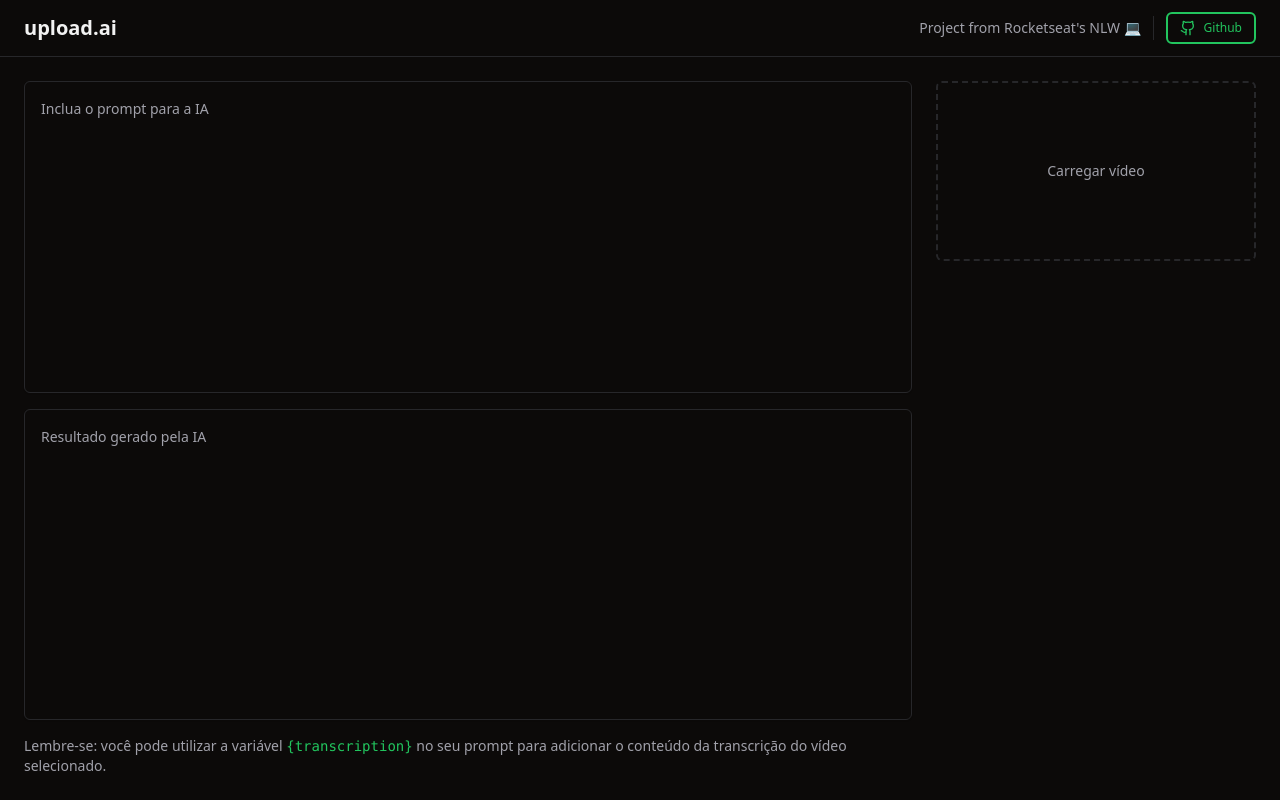
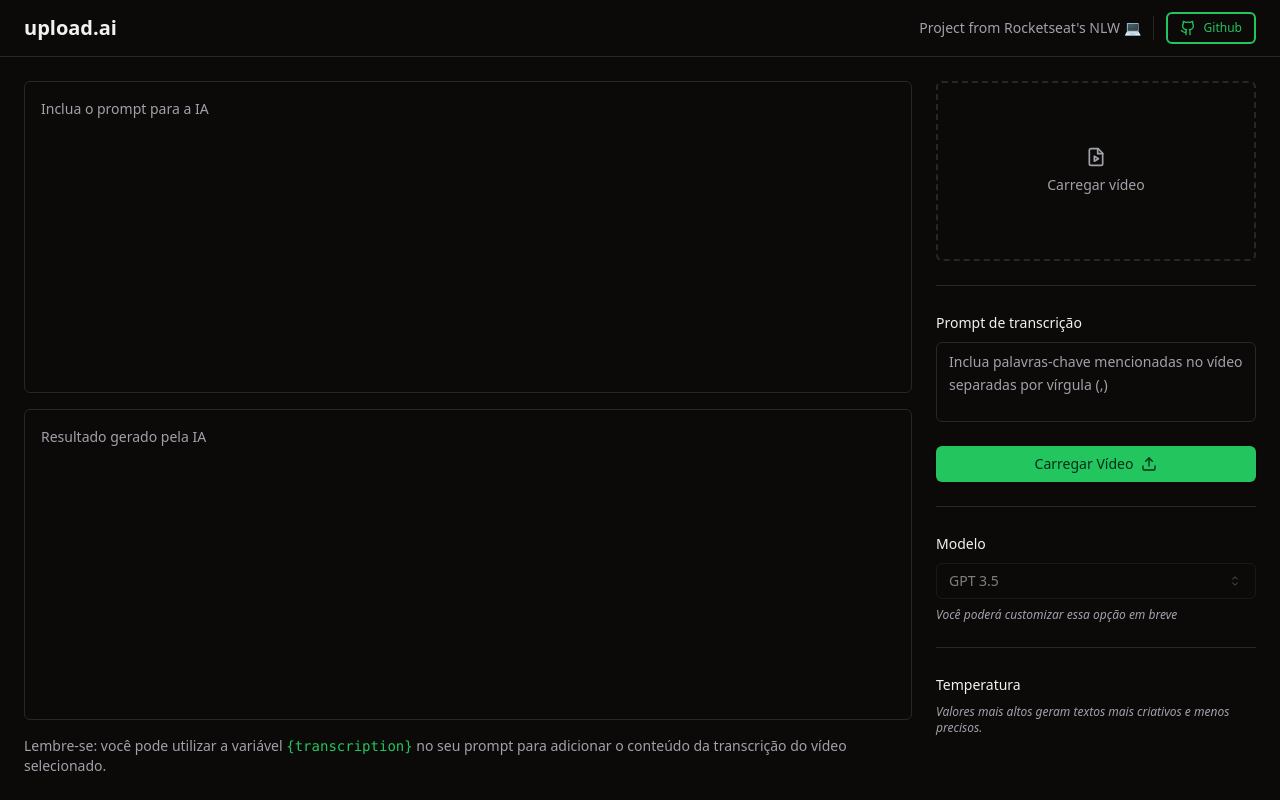
Before and after one commit to jademirf/upload-ai-web, a React (Vite) app: page / in a window 1280 px wide. Built offline with nearby package versions, Linux system fonts and the light colour scheme.

Commit message:
add model select

```diff
--- a/package.json
+++ b/package.json
@@ -11,6 +11,8 @@
   },
   "dependencies": {
     "@radix-ui/react-icons": "^1.3.0",
+    "@radix-ui/react-label": "^2.0.2",
+    "@radix-ui/react-select": "^1.2.2",
     "@radix-ui/react-separator": "^1.0.3",
     "@radix-ui/react-slot": "^1.0.2",
     "class-variance-authority": "^0.7.0",
--- a/src/App.tsx
+++ b/src/App.tsx
@@ -1,7 +1,9 @@
-import { Github } from "lucide-react";
+import { FileVideo, Github, Upload } from "lucide-react";
 import { Button } from "./components/ui/button";
 import { Separator } from "./components/ui/separator";
 import { Textarea } from "./components/ui/textarea";
+import { Label } from "./components/ui/label";
+import { Select, SelectContent, SelectItem, SelectTrigger, SelectValue } from "./components/ui/select";
 
 export function App() {
 
@@ -45,9 +47,50 @@
               htmlFor="video"
               className="boerder flex rounded-md aspect-video cursor-pointer border-2 border-dashed text-sm flex-col gap-2 items-center justify-center text-muted-foreground hover:bg-primary/5"
             >
+              <FileVideo className="h-5 w-5" />
               Carregar vídeo
             </label>
             <input type="file" id="video" accept="video/mp4" className="sr-only" />
+
+            <Separator />
+
+            <div className="space-y-2">
+              <Label htmlFor="transcription_prompt">Prompt de transcrição</Label>
+              <Textarea
+                id="transcription_prompt"
+                className="h-20 leading-relaxed resize-none"
+                placeholder="Inclua palavras-chave mencionadas no vídeo separadas por vírgula (,)"
+              />
+            </div>
+            <Button type="submit" className="w-full">
+              Carregar Vídeo
+              <Upload className="w-4 h-4 ml-2" />
+            </Button>
+          </form>
+
+          <Separator />
+
+          <form className="space-y-6">
+            <div className="space-y-2">
+              <Label>Modelo</Label>
+              <Select disabled defaultValue="gpt3.5">
+                <SelectTrigger>
+                  <SelectValue />
+                </SelectTrigger>
+                <SelectContent>
+                  <SelectItem value="gpt3.5">GPT 3.5</SelectItem>
+                </SelectContent>
+              </Select>
+              <span className="block text-xs text-muted-foreground italic">Você poderá customizar essa opção em breve</span>
+            </div>
+
+            <Separator />
+
+            <div className="space-y-2">
+              <Label>Temperatura</Label>
+
+              <span className="block text-xs text-muted-foreground italic">Valores mais altos geram textos mais criativos e menos precisos.</span>
+            </div>
           </form>
         </aside>
       </main>
--- /dev/null
+++ b/src/components/ui/label.tsx
@@ -0,0 +1,24 @@
+import * as React from "react"
+import * as LabelPrimitive from "@radix-ui/react-label"
+import { cva, type VariantProps } from "class-variance-authority"
+
+import { cn } from "@/lib/utils"
+
+const labelVariants = cva(
+  "text-sm font-medium leading-none peer-disabled:cursor-not-allowed peer-disabled:opacity-70"
+)
+
+const Label = React.forwardRef<
+  React.ElementRef<typeof LabelPrimitive.Root>,
+  React.ComponentPropsWithoutRef<typeof LabelPrimitive.Root> &
+    VariantProps<typeof labelVariants>
+>(({ className, ...props }, ref) => (
+  <LabelPrimitive.Root
+    ref={ref}
+    className={cn(labelVariants(), className)}
+    {...props}
+  />
+))
+Label.displayName = LabelPrimitive.Root.displayName
+
+export { Label }
--- /dev/null
+++ b/src/components/ui/select.tsx
@@ -0,0 +1,118 @@
+import * as React from "react"
+import { CaretSortIcon, CheckIcon } from "@radix-ui/react-icons"
+import * as SelectPrimitive from "@radix-ui/react-select"
+
+import { cn } from "@/lib/utils"
+
+const Select = SelectPrimitive.Root
+
+const SelectGroup = SelectPrimitive.Group
+
+const SelectValue = SelectPrimitive.Value
+
+const SelectTrigger = React.forwardRef<
+  React.ElementRef<typeof SelectPrimitive.Trigger>,
+  React.ComponentPropsWithoutRef<typeof SelectPrimitive.Trigger>
+>(({ className, children, ...props }, ref) => (
+  <SelectPrimitive.Trigger
+    ref={ref}
+    className={cn(
+      "flex h-9 w-full items-center justify-between rounded-md border border-input bg-transparent px-3 py-2 text-sm shadow-sm ring-offset-background placeholder:text-muted-foreground focus:outline-none focus:ring-1 focus:ring-ring disabled:cursor-not-allowed disabled:opacity-50",
+      className
+    )}
+    {...props}
+  >
+    {children}
+    <SelectPrimitive.Icon asChild>
+      <CaretSortIcon className="h-4 w-4 opacity-50" />
+    </SelectPrimitive.Icon>
+  </SelectPrimitive.Trigger>
+))
+SelectTrigger.displayName = SelectPrimitive.Trigger.displayName
+
+const SelectContent = React.forwardRef<
+  React.ElementRef<typeof SelectPrimitive.Content>,
+  React.ComponentPropsWithoutRef<typeof SelectPrimitive.Content>
+>(({ className, children, position = "popper", ...props }, ref) => (
+  <SelectPrimitive.Portal>
+    <SelectPrimitive.Content
+      ref={ref}
+      className={cn(
+        "relative z-50 min-w-[8rem] overflow-hidden rounded-md border bg-popover text-popover-foreground shadow-md data-[state=open]:animate-in data-[state=closed]:animate-out data-[state=closed]:fade-out-0 data-[state=open]:fade-in-0 data-[state=closed]:zoom-out-95 data-[state=open]:zoom-in-95 data-[side=bottom]:slide-in-from-top-2 data-[side=left]:slide-in-from-right-2 data-[side=right]:slide-in-from-left-2 data-[side=top]:slide-in-from-bottom-2",
+        position === "popper" &&
+          "data-[side=bottom]:translate-y-1 data-[side=left]:-translate-x-1 data-[side=right]:translate-x-1 data-[side=top]:-translate-y-1",
+        className
+      )}
+      position={position}
+      {...props}
+    >
+      <SelectPrimitive.Viewport
+        className={cn(
+          "p-1",
+          position === "popper" &&
+            "h-[var(--radix-select-trigger-height)] w-full min-w-[var(--radix-select-trigger-width)]"
+        )}
+      >
+        {children}
+      </SelectPrimitive.Viewport>
+    </SelectPrimitive.Content>
+  </SelectPrimitive.Portal>
+))
+SelectContent.displayName = SelectPrimitive.Content.displayName
+
+const SelectLabel = React.forwardRef<
+  React.ElementRef<typeof SelectPrimitive.Label>,
+  React.ComponentPropsWithoutRef<typeof SelectPrimitive.Label>
+>(({ className, ...props }, ref) => (
+  <SelectPrimitive.Label
+    ref={ref}
+    className={cn("px-2 py-1.5 text-sm font-semibold", className)}
+    {...props}
+  />
+))
+SelectLabel.displayName = SelectPrimitive.Label.displayName
+
+const SelectItem = React.forwardRef<
+  React.ElementRef<typeof SelectPrimitive.Item>,
+  React.ComponentPropsWithoutRef<typeof SelectPrimitive.Item>
+>(({ className, children, ...props }, ref) => (
+  <SelectPrimitive.Item
+    ref={ref}
+    className={cn(
+      "relative flex w-full cursor-default select-none items-center rounded-sm py-1.5 pl-2 pr-8 text-sm outline-none focus:bg-accent focus:text-accent-foreground data-[disabled]:pointer-events-none data-[disabled]:opacity-50",
+      className
+    )}
+    {...props}
+  >
+    <span className="absolute right-2 flex h-3.5 w-3.5 items-center justify-center">
+      <SelectPrimitive.ItemIndicator>
+        <CheckIcon className="h-4 w-4" />
+      </SelectPrimitive.ItemIndicator>
+    </span>
+    <SelectPrimitive.ItemText>{children}</SelectPrimitive.ItemText>
+  </SelectPrimitive.Item>
+))
+SelectItem.displayName = SelectPrimitive.Item.displayName
+
+const SelectSeparator = React.forwardRef<
+  React.ElementRef<typeof SelectPrimitive.Separator>,
+  React.ComponentPropsWithoutRef<typeof SelectPrimitive.Separator>
+>(({ className, ...props }, ref) => (
+  <SelectPrimitive.Separator
+    ref={ref}
+    className={cn("-mx-1 my-1 h-px bg-muted", className)}
+    {...props}
+  />
+))
+SelectSeparator.displayName = SelectPrimitive.Separator.displayName
+
+export {
+  Select,
+  SelectGroup,
+  SelectValue,
+  SelectTrigger,
+  SelectContent,
+  SelectLabel,
+  SelectItem,
+  SelectSeparator,
+}
```
Also changed, not shown: 1 other file (tests, documents, lock files or other folders).
